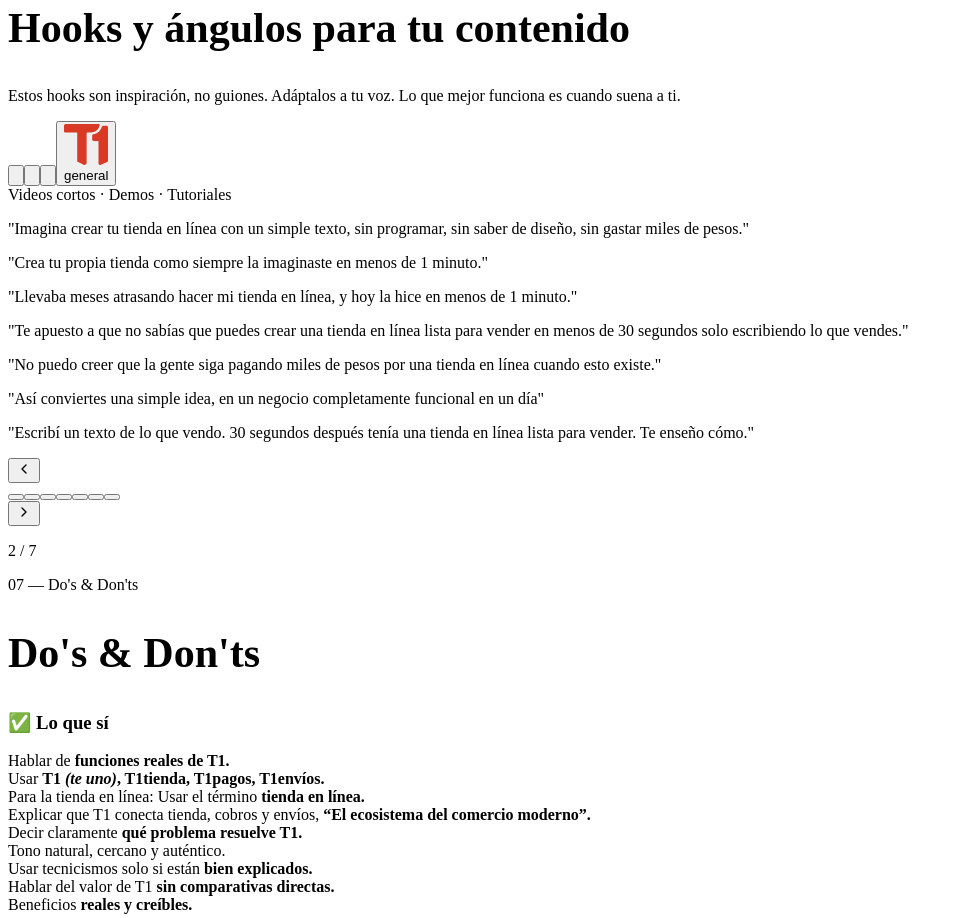
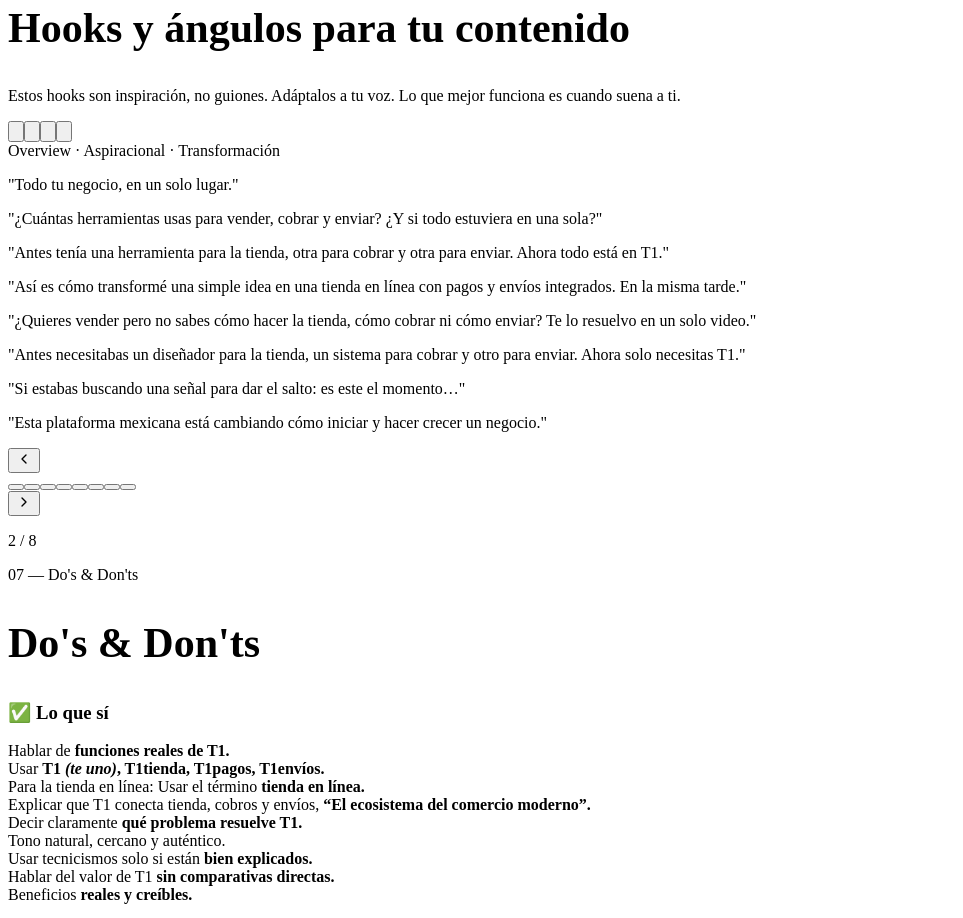
Before and after one commit to hasselsanchez/brief-influencers, a React (Vite) app: page / in a window 1280 px wide. Shown: the part 6040-6958 px from the top of the page, without its empty margins (0-963 px from the left). Built offline with nearby package versions, Linux system fonts and the light colour scheme; the HTML template or start-up script is replaced by a standard one.

Commit message:
Hooks: remove 'general' label, reorder T1 first

```diff
--- a/src/components/Hooks.tsx
+++ b/src/components/Hooks.tsx
@@ -92,15 +92,6 @@
                   alt={g.product}
                   className={`${logoHeight[g.product]} w-auto`}
                 />
-                {g.product === "t1" && (
-                  <span
-                    className={`font-[family-name:var(--font-sora)] text-[13px] font-semibold ${
-                      isActive ? "text-[#E26153]" : "text-gray-600"
-                    }`}
-                  >
-                    general
-                  </span>
-                )}
               </button>
             );
           })}
--- a/src/lib/constants.ts
+++ b/src/lib/constants.ts
@@ -306,6 +306,20 @@
   desc: "Estos hooks son inspiración, no guiones. Adáptalos a tu voz. Lo que mejor funciona es cuando suena a ti.",
   groups: [
     {
+      product: "t1" as const,
+      tag: "Overview · Aspiracional · Transformación",
+      items: [
+        "Todo tu negocio, en un solo lugar.",
+        "¿Cuántas herramientas usas para vender, cobrar y enviar? ¿Y si todo estuviera en una sola?",
+        "Antes tenía una herramienta para la tienda, otra para cobrar y otra para enviar. Ahora todo está en T1.",
+        "Así es cómo transformé una simple idea en una tienda en línea con pagos y envíos integrados. En la misma tarde.",
+        "¿Quieres vender pero no sabes cómo hacer la tienda, cómo cobrar ni cómo enviar? Te lo resuelvo en un solo video.",
+        "Antes necesitabas un diseñador para la tienda, un sistema para cobrar y otro para enviar. Ahora solo necesitas T1.",
+        "Si estabas buscando una señal para dar el salto: es este el momento\u2026",
+        "Esta plataforma mexicana está cambiando cómo iniciar y hacer crecer un negocio.",
+      ],
+    },
+    {
       product: "t1tienda" as const,
       tag: "Videos cortos · Demos · Tutoriales",
       items: [
@@ -341,20 +355,6 @@
         "Así cobras como un profesional desde tu celular",
         "Ofrecer MSI en tu negocio es posible, te explico cómo",
         "Cobrar el envío y tu producto con un solo link",
-      ],
-    },
-    {
-      product: "t1" as const,
-      tag: "Overview · Aspiracional · Transformación",
-      items: [
-        "Todo tu negocio, en un solo lugar.",
-        "¿Cuántas herramientas usas para vender, cobrar y enviar? ¿Y si todo estuviera en una sola?",
-        "Antes tenía una herramienta para la tienda, otra para cobrar y otra para enviar. Ahora todo está en T1.",
-        "Así es cómo transformé una simple idea en una tienda en línea con pagos y envíos integrados. En la misma tarde.",
-        "¿Quieres vender pero no sabes cómo hacer la tienda, cómo cobrar ni cómo enviar? Te lo resuelvo en un solo video.",
-        "Antes necesitabas un diseñador para la tienda, un sistema para cobrar y otro para enviar. Ahora solo necesitas T1.",
-        "Si estabas buscando una señal para dar el salto: es este el momento\u2026",
-        "Esta plataforma mexicana está cambiando cómo iniciar y hacer crecer un negocio.",
       ],
     },
   ],
```
